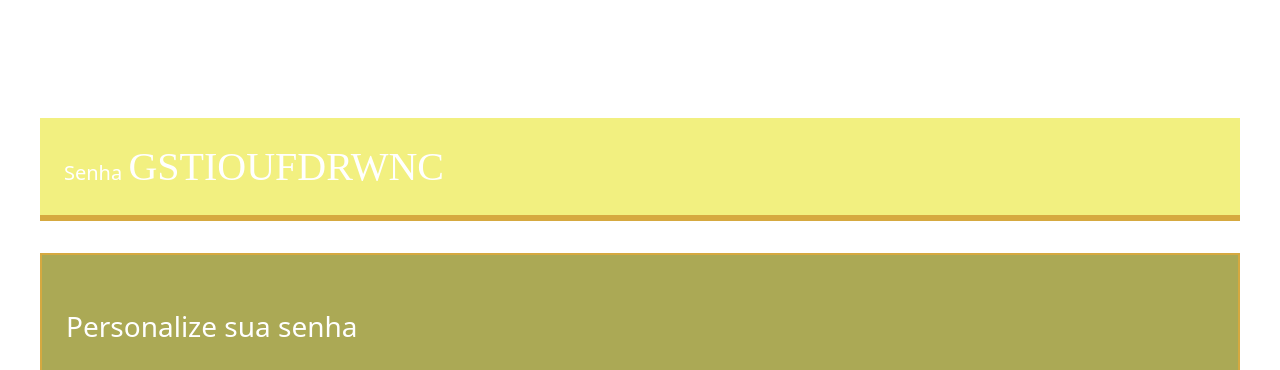
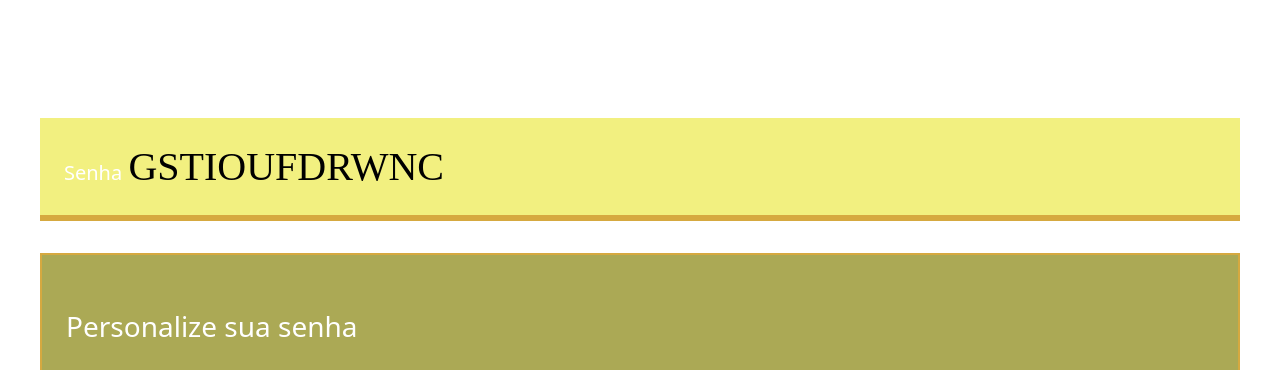
Before and after one commit to NomeDeUsuario1/geradord, a plain HTML site: page index.html in a window 1280 px wide. Shown: the part 682-1052 px from the top of the page. Drawn offline with Linux system fonts and the light colour scheme; a web font is replaced by a local one.

Commit message:
Update style.css

```diff
--- a/style.css
+++ b/style.css
@@ -46,7 +46,7 @@ body{
 #campo-senha{
     background-color: var(--fundo-senha);
     border: none;
-    color: var(--branco);
+    color: var(#000000);
     font-family: var(--bungee);
     font-size: 40px;
     width: 70%;
```
